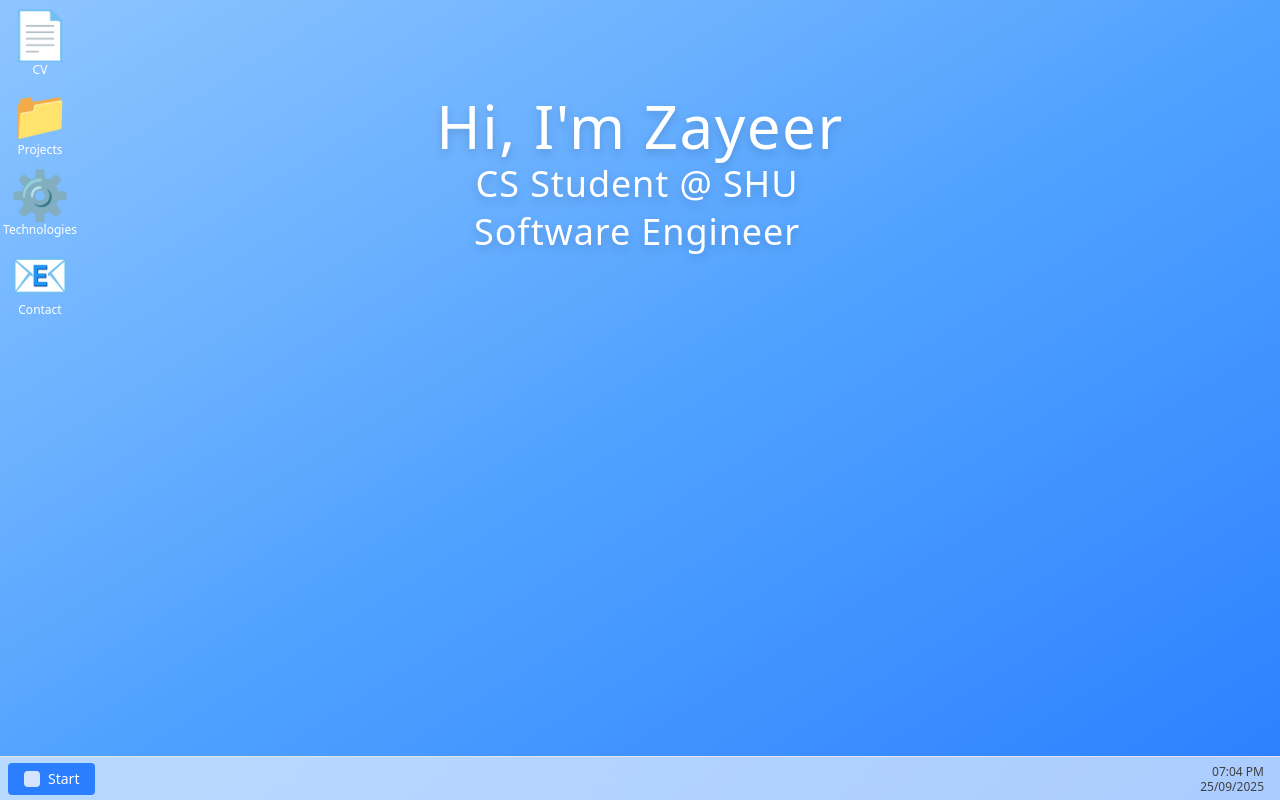
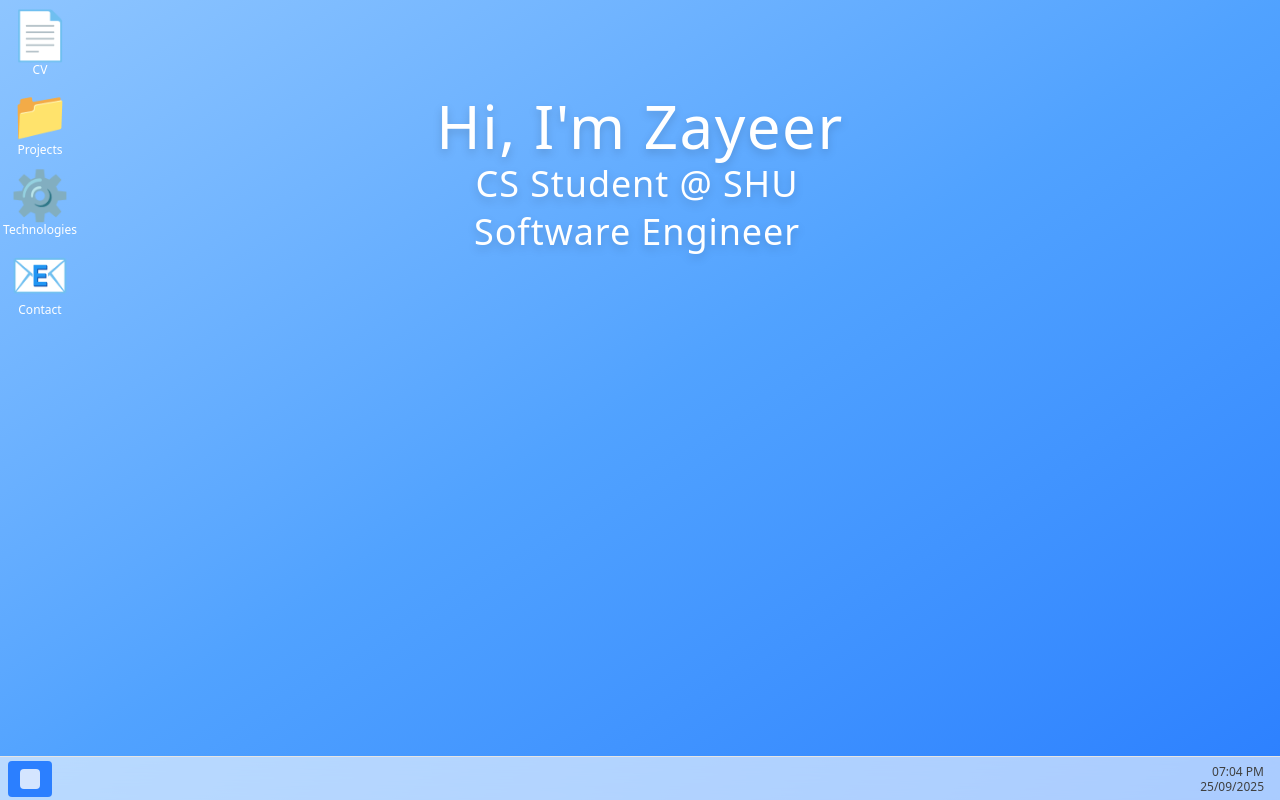
Before and after one commit to Zayeer-S/portfolio, a Next.js app: page / in a window 1280 px wide. Built offline with nearby package versions, Linux system fonts and the light colour scheme.

Commit message:
style: improve start menu button and increase taskbar icon size slightly

```diff
--- a/src/components/desktop/Taskbar.tsx
+++ b/src/components/desktop/Taskbar.tsx
@@ -276,14 +276,13 @@ export default function Taskbar({
          style={{ zIndex: LAYOUT_CONSTANTS.Z_INDEX.TASKBAR }}>
       {/* Start Button */}
       <button
-        className={`h-8 px-4 ${styles.taskbar.startButton} rounded text-sm font-medium flex items-center border-0`}
+        className={`h-9 px-3 ${styles.taskbar.startButton} rounded text-sm font-medium flex items-center border-0`}
         onClick={onToggleStartMenu}
         style={{ border: 'none', outline: 'none' }}
       >
-        <div className="w-4 h-4 mr-2">
+        <div className="w-5 h-5">
           <div className="w-full h-full bg-white rounded-sm opacity-80"></div>
         </div>
-        Start
       </button>
 
       {/* Task Buttons Container */}
@@ -301,7 +300,7 @@ export default function Taskbar({
               data-taskbar-item={windowId}
               onMouseDown={(e) => handleMouseDown(e, windowId)}
               onTouchStart={(e) => handleTouchStart(e, windowId)}
-              className={`h-8 w-10 text-3xl transition-all duration-150 flex items-center justify-center leading-none ${styles.taskbar.taskButtons} ${
+              className={`h-8 w-10 text-[32px] transition-all duration-150 flex items-center justify-center leading-none ${styles.taskbar.taskButtons} ${
                 isBeingDragged ? 'opacity-0 pointer-events-none' :
                 clickedItem === windowId ? 'scale-75' : 'hover:scale-105'
               } ${isTouchDevice ? 'touch-manipulation' : ''}`}
```
